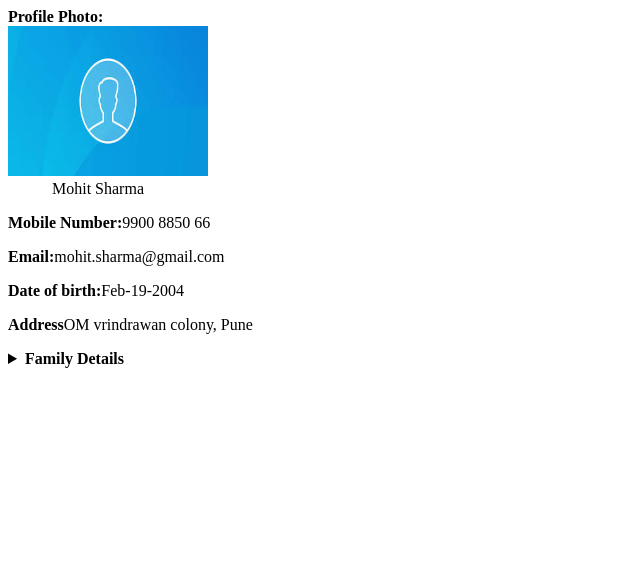
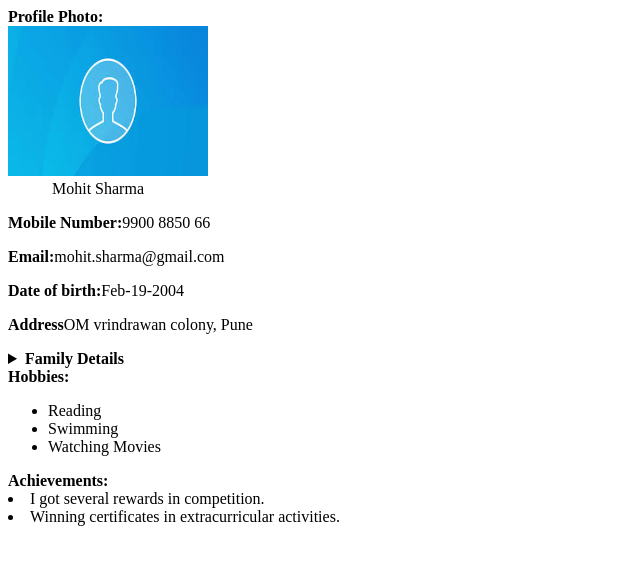
Before and after one commit to akbansode4/MyProfile, a plain HTML site: page personal.html in a window 1280 px wide. Shown: the whole page, without its empty margins (0-640 px from the left). Drawn offline with Linux system fonts and the light colour scheme.

Commit message:
personal.html

```diff
--- a/personal.html
+++ b/personal.html
@@ -21,6 +21,16 @@
 
         </ul>
     </details>
+    <strong>Hobbies:</strong>
+    <ul>
+        <li>Reading</li>
+        <li>Swimming</li>
+        <li>Watching Movies</li>
+    </ul>
+    <strong>Achievements:</strong>
+    <li>I got several rewards in competition.</li>
+    <li>Winning certificates in extracurricular activities.</li>
+
 
 </body>
 </html>
```
